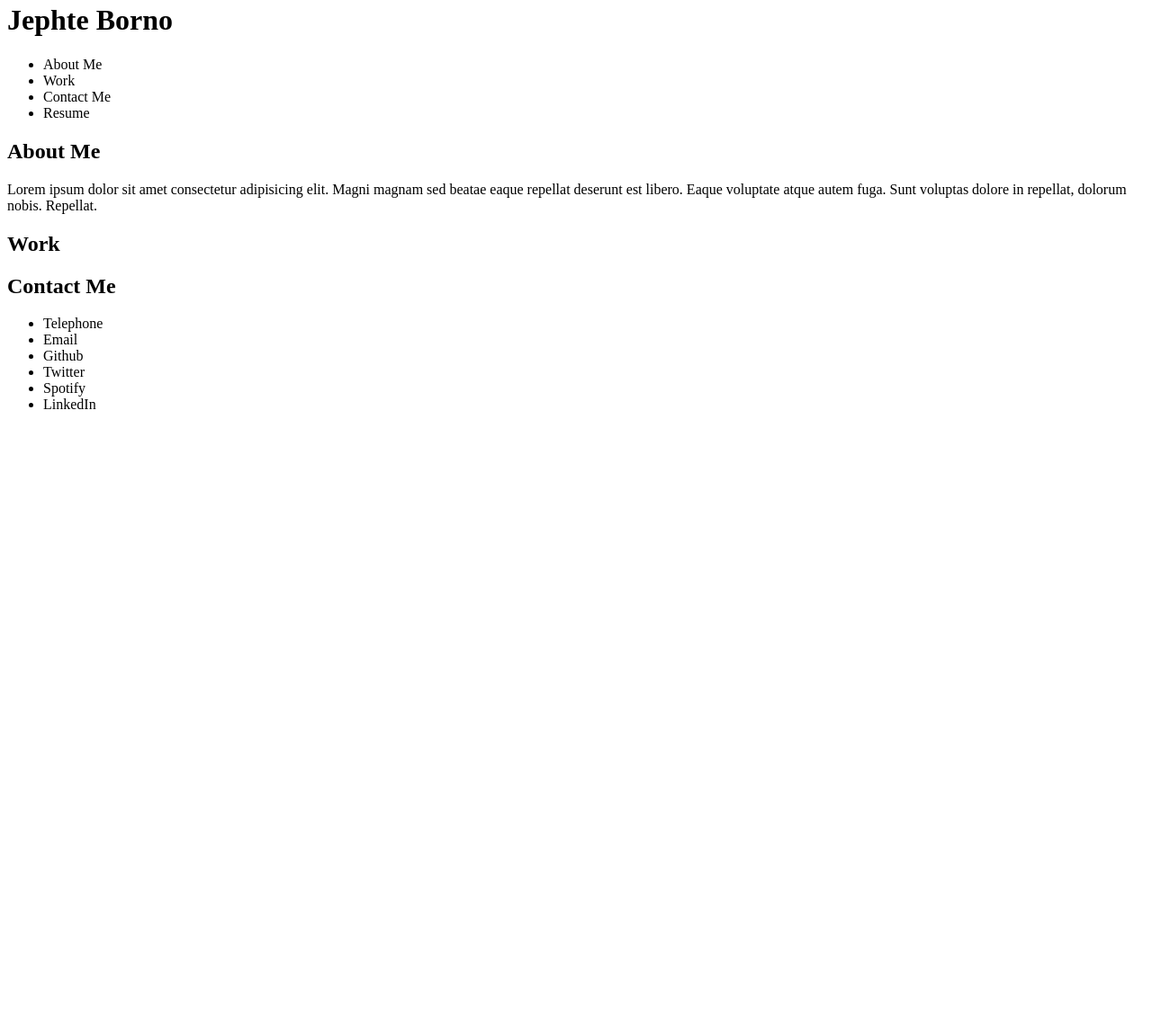
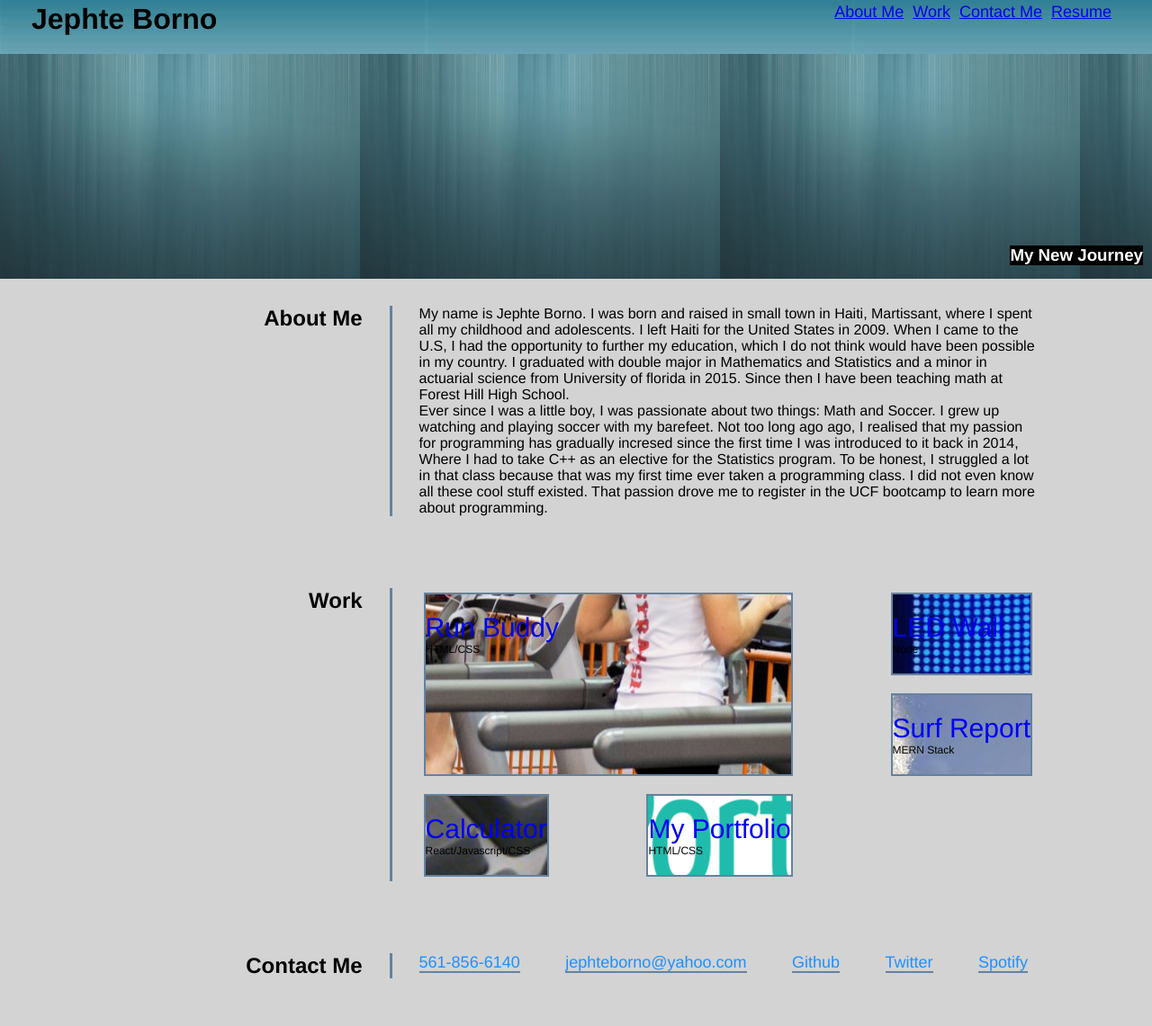
Before and after one commit to jephtebb/Portfolio, a plain HTML site: page index.html in a window 1280 px wide. Shown: the part 17-1158 px from the top of the page at 90% size. Before the commit the page ends 800 px from the top, so only its background shows below. Drawn offline with Linux system fonts and the light colour scheme.

Commit message:
added flex and some images

```diff
--- a/index.html
+++ b/index.html
@@ -1,54 +1,105 @@
 <!DOCTYPE html>
 <html lang="en">
 <head>
+    <link rel = "stylesheet" href ="./style.css">
     <meta charset="UTF-8">
     <meta name="viewport" content="width=device-width, initial-scale=1.0">
     <title>My Portfolio</title>
 </head>
 <body>
-    <header>
-        <div>
+    <header class ="header-class">
             <h1>Jephte Borno</h1>
             <nav>
-                <ul>
-                    <li>About Me</li>
-                    <li>Work</li>
-                    <li>Contact Me </li>
-                    <li>Resume</li>
+                <ul class = "flex-list">
+                    <li>
+                        <a href= "#aboutme">About Me</a>
+                    </li>
+                    <li>
+                        <a href= "#work" >Work</a>
+                    </li>
+                    <li>
+                        <a href ="#contactme">Contact Me</a>
+                    </li>
+
+                    <li>
+                        <a href = "#resume" >Resume</a>
+                    </li>
                 </ul>
             </nav>
-        </div>
     </header>
-    <section>
-        <h2> About Me</h2>
-        <p>Lorem ipsum dolor sit amet consectetur adipisicing elit.
-           Magni magnam sed beatae eaque repellat deserunt est libero.
-           Eaque voluptate atque autem fuga. Sunt voluptas dolore in repellat,
-           dolorum nobis. Repellat.
-        </p>
+    <section class = "hero-image">
+        <h3>My New Journey</h3>
     </section>
-    <section>
-        <h2>Work</h2>
-        <div>
+    <section id ="aboutme" class ="flex-about-me flex-sections">
 
-        </div>
+            <h2 class = "header-2"> About Me</h2>
 
-    </section>
-    <section>
-        <h2>Contact Me</h2>
-        <div>
-            <ul>
-                <li>Telephone</li>
-                <li>Email</li>
-                <li>Github</li>
-                <li>Twitter </li>
-                <li>Spotify</li>
-                <li>LinkedIn</li>
-            </ul>
+        <div class = "section-description">
+            <p>My name is Jephte Borno. I was born and raised in small town in Haiti, Martissant,
+               where I spent all my childhood and adolescents. I left Haiti for the United States in 2009.
+               When I came to the U.S, I had the opportunity to further my education,
+               which I do not think would have been possible in my country.
+               I graduated with double major in Mathematics and Statistics and a minor in actuarial
+               science from University of florida in 2015.
+               Since then I have been teaching math at Forest Hill High School.
+             </p>
+             <p>
+               Ever since I was a little boy, I was passionate about two things: Math and Soccer.
+               I grew up watching and playing soccer with my barefeet. Not too long ago ago, I realised that my passion
+               for programming has gradually incresed since the first time I was introduced to it back in 2014,
+               Where I had to take C++ as an elective for the Statistics program. To be honest,
+               I struggled a lot in that class because that was my first time ever taken a programming class.
+               I did not even know all these cool stuff existed.
+               That passion drove me to register in the UCF bootcamp to learn more about programming.
+             </p>
         </div>
     </section>
-    <footer>
+    <section id = "work" class = "flex-work flex-sections">
+        <h2 class = "header-2">Work</h2>
+        <div class="work-grid-container section-description">
+            <div class="grid-item item1">
+                <a href = " https://jephtebb.github.io/run-buddy/">Run Buddy</a>
+                <p>HTML/CSS</p>
+            </div>
+            <div class="grid-item item2">
+                <a href = "./images/led-wall.jpg">LED Wall</a>
+                <p>Node</p>
+            </div>
+            <div class="grid-item item3">
+                <a href = "./images/surf-report.jpg">Surf Report</a>
+                <p>MERN Stack</p>
+            </div>
+            <div class="grid-item item4">
+                <a href = "./images/calculator.jpg">Calculator</a>
+                <p>React/Javascript/CSS</p>
+            </div>
+            <div class="grid-item item5">
+                <a href = "#portfolio">My Portfolio</a>
+                <p>HTML/CSS</p>
+            </div>
+          </div>
+    </section>
 
+    <footer id = "contactme" class = "flex-contact flex-sections">
+        <h2 class = "header-2">Contact Me</h2>
+        <nav class = "section-description">
+            <ul class = "contact-info flex-list">
+                <li>
+                    <a href="#telephone">561-856-6140</a>
+                <li>
+                    <a href="mailto:jephteborno@yahoo.com">jephteborno@yahoo.com</a>
+                </li>
+                <li>
+                    <a href= "#github">Github</a>
+                </li>
+                <li>
+                    <a href= "#twitter">Twitter</a>
+                </li>
+                <li>
+                    <a href= "#spotify">Spotify</a>
+                </li>
+            </ul>
+        </nav>
     </footer>
 </body>
 </html>
--- a/style.css
+++ b/style.css
@@ -0,0 +1,116 @@
+* {
+    margin: 0;
+    padding: 0;
+    box-sizing:border-box;
+  }
+  body {
+    font-family: Helvetica, Arial, sans-serif;
+    background-color: lightgrey;
+
+  }
+  .header-class{
+    padding: 20px 35px;
+    display: flex;
+    justify-content: space-between;
+    flex-wrap: wrap;
+    background-image: url("./images/header-image.jpg");
+  }
+.hero-image {
+    display: flex;
+    background-image: url("./images/hero-portfolio-img.jpg");
+    width: 100%;
+    height: 250px;
+    align-items: flex-end;
+}
+.flex-sections {
+    display: flex;
+    width: 80%;
+    margin: 30px auto;
+    padding-bottom: 50px;
+    flex-direction: row;
+    flex-wrap: wrap;
+  }
+.hero-image h3 {
+    margin-left: auto;
+    margin-bottom: 15px;
+    margin-right: 10px;
+    color: #FFF;
+    border: 0.5px;
+    background-color: black;
+
+}
+.flex-list{
+    display:flex;
+    list-style-type: none;
+    align-items: flex-start;
+    flex-wrap: wrap;
+    justify-content: space-between;
+    align-items: center;
+    font-size: 18px;
+    color: rgb(100, 130, 160);
+}
+.flex-list li{
+    margin-right: 10px;
+}
+.work-grid-container{
+    display: grid;
+    grid-template-columns: auto auto auto;
+    grid-gap: 10px;
+    justify-content: space-between;
+}
+  .work-grid-container > div {
+    background-color: rgba(255, 255, 255, 0.8);
+    text-align: bottom;
+    padding: 20px 0px;
+    font-size: 30px;
+  }
+  .item1 {
+    background-image: url("./images/run-buddy.jpg");
+    grid-area: 1 / 1 / 3 / 3;
+  }
+  .item2 {
+      background-image: url("./images/led-wall.jpg");
+
+  }
+  .item3 {
+      background-image: url("./images/surf-report.jpg");
+
+  }
+  .item4 {
+      background-image: url("./images/calculator.jpg");
+
+  }
+  .item5 {
+      background-image: url("./images/my-portfolio.png");
+
+  }
+  .grid-item {
+    padding: 5px;
+    margin: 5px;
+    border: 2px solid rgb(100, 130, 160);
+    background-position: center;
+}
+  .work-grid-container .grid-item p {
+      font-size: 12px;
+
+  }
+    .contact-info li a {
+        text-decoration: none;
+        color: dodgerblue;
+        border-bottom: 2px solid rgb(100, 130, 160);
+    }
+  .header-2 {
+      border-right: 3px solid rgb(100, 130, 160);
+      margin-right: 30px;
+      padding-right: 30px;
+      flex-wrap: wrap;
+      flex: 2;
+      margin-left: auto;
+      text-align: right;
+  }
+  .section-description {
+      flex: 5;
+  }
+  .grid-item a{
+      text-decoration: none;
+  }
```
Also changed, not shown: images/calculator.jpg (added), images/header-image.jpg (added), images/hero-portfolio-img.jpg (added), images/led-wall.jpg (added), images/my-portfolio.png (added), images/run-buddy.jpg (added), images/surf-report.jpg (added).
